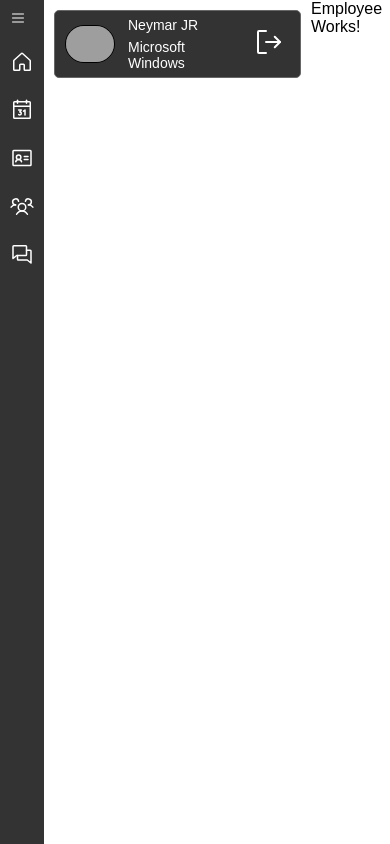
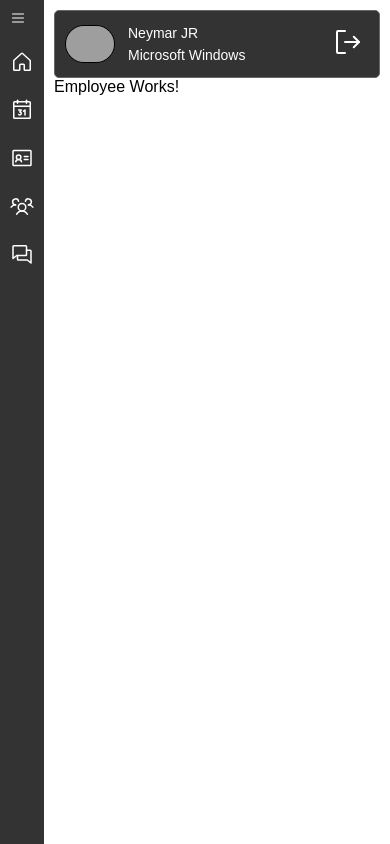
Before and after one commit to luisfelipeprs/gscare-frontend, a React (Vite) app: page /admin/employee in a window 390 px wide. Built offline with nearby package versions, Linux system fonts and the light colour scheme; grey boxes are pictures that could not be loaded.

Commit message:
tornando o componente FloatingMenu responsivo

```diff
--- a/src/components/FloatingMenu/styled.ts
+++ b/src/components/FloatingMenu/styled.ts
@@ -4,10 +4,7 @@
   display: flex;
   align-items: center;
   position: relative;
-  padding: 0px;
   width: 100%;
-  height: 100%;
-  margin: 10px;
   background-color: #333;
   color: #fff;
   border: 1px solid #666;
--- a/src/templates/AdminPage.tsx
+++ b/src/templates/AdminPage.tsx
@@ -1,6 +1,6 @@
 import { Outlet } from "react-router-dom"
 import Sidebar from "../components/SideBar"
-import { Container } from "./styled"
+import { Container, Content } from "./styled"
 import FloatingMenu from "../components/FloatingMenu"
 
 
@@ -9,8 +9,10 @@
   return (
     <Container>
       <Sidebar/>
-      <FloatingMenu/>
-      <Outlet />
+      <Content>
+        <FloatingMenu/>
+        <Outlet />
+      </Content>
 
     </Container>
 
--- a/src/templates/styled.ts
+++ b/src/templates/styled.ts
@@ -4,3 +4,9 @@
 export const Container = styled.div`
   display: flex;
 `
+export const Content = styled.div`
+  display: flex;
+  width: 100%;
+  flex-direction: column;
+  margin: 10px;
+`
```
